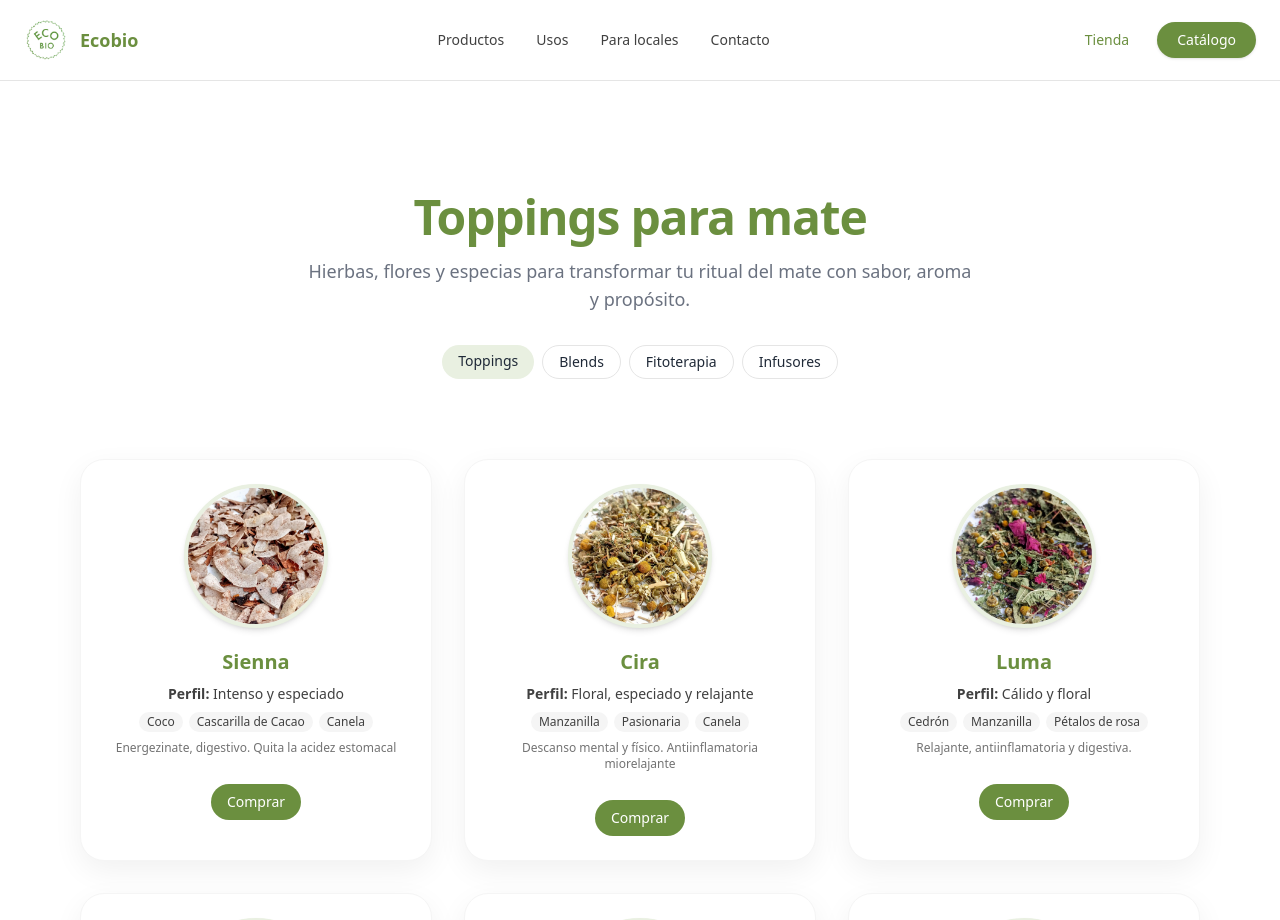
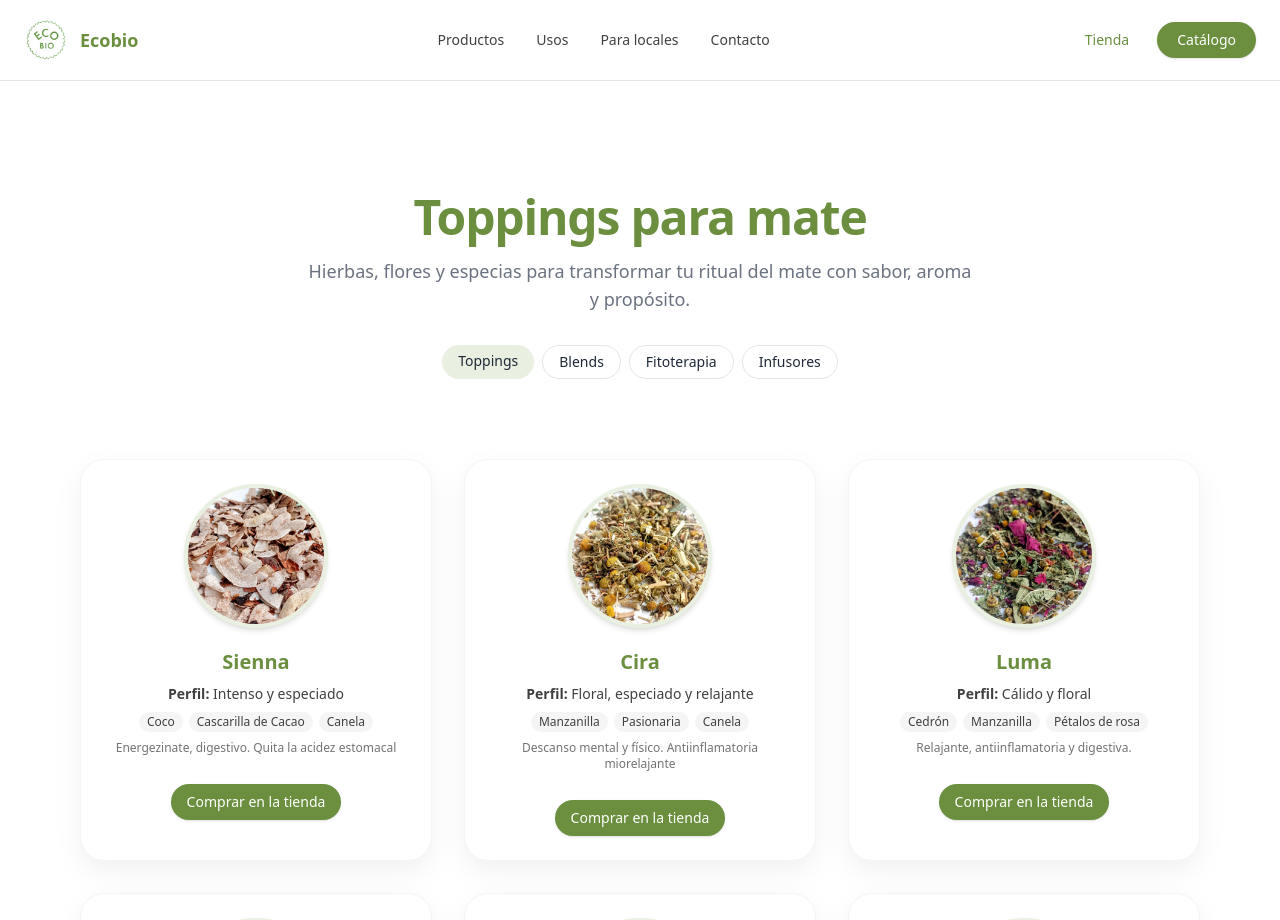
Before and after one commit to cristiandlv/ecobio, a Next.js app: page /toppings-mate in a window 1280 px wide. Shown: the top 920 px of the page. Built offline with nearby package versions, Linux system fonts and the light colour scheme.

Commit message:
add buttons shop

```diff
--- a/src/app/blends-te/page.tsx
+++ b/src/app/blends-te/page.tsx
@@ -6,6 +6,8 @@ import ProductCard from "@/components/ProductCard";
 ====================== */
 
 const blendsTeina = [
+  // Agregar campo 'empretienda' a cada producto
+  // Ejemplo: empretienda: "https://www.empretienda.com.ar/producto/cumbre"
   {
     name: "Cumbre",
     perfil: "Aromático, frutal, digestivo",
@@ -20,6 +22,7 @@ const blendsTeina = [
     ],
     ideal: "Diurético, antiinflamatorio y digestivo",
     image: "/cumbre1.jpeg",
+    empretienda: "https://ecobio.empretienda.com.ar/te-en-hebras/cumbre",
   },
   {
     name: "Masala Chai",
@@ -36,6 +39,7 @@ const blendsTeina = [
     ],
     ideal: "Depurativo, digestivo y revitalizante",
     image: "/chai2.jpeg",
+    empretienda: "https://ecobio.empretienda.com.ar/te-en-hebras/masala-chai",
   },
   {
     name: "Nativo",
@@ -44,6 +48,7 @@ const blendsTeina = [
     ingredientes: ["Mandarina", "Hibiscus", "Rooibos"],
     ideal: "Sin cafeína, relajante y digestivo",
     image: "/nativo1.jpeg",
+    empretienda: "https://ecobio.empretienda.com.ar/te-en-hebras/nativo",
   },
   {
     name: "Prado",
@@ -58,6 +63,7 @@ const blendsTeina = [
     ],
     ideal: "Antioxidante y relajante",
     image: "/prado1.jpeg",
+    empretienda: "https://ecobio.empretienda.com.ar/te-en-hebras/prado",
   },
   {
     name: "Alba",
@@ -72,10 +78,12 @@ const blendsTeina = [
     ],
     ideal: "Antioxidante y digestivo",
     image: "/alba2.jpeg",
+    empretienda: "https://ecobio.empretienda.com.ar/te-en-hebras/alba",
   },
 ];
 
 const blendsSinTeina = [
+  // Agregar campo 'empretienda' a cada producto
   {
     name: "Sienna",
     perfil: "Intenso y especiado",
@@ -83,6 +91,7 @@ const blendsSinTeina = [
     ingredientes: ["Coco", "Cascarilla de cacao", "Canela"],
     usos: "Energizante suave para comenzar el día",
     image: "/sienna.jpeg",
+    empretienda: "https://ecobio.empretienda.com.ar/sin-teina/sienna",
   },
   {
     name: "Cira",
@@ -91,6 +100,7 @@ const blendsSinTeina = [
     ingredientes: ["Manzanilla", "Pasionaria", "Canela"],
     usos: "Descanso mental y físico",
     image: "/cira.jpeg",
+    empretienda: "https://ecobio.empretienda.com.ar/sin-teina/cira",
   },
   {
     name: "Luma",
@@ -99,6 +109,7 @@ const blendsSinTeina = [
     ingredientes: ["Cedrón", "Manzanilla", "Pétalos de rosa"],
     usos: "Ritual nocturno",
     image: "/luma.jpeg",
+    empretienda: "https://ecobio.empretienda.com.ar/sin-teina/luma",
   },
   {
     name: "Ayra",
@@ -114,6 +125,7 @@ const blendsSinTeina = [
     ],
     usos: "Molestias digestivas y tensión corporal",
     image: "/ayra.jpeg",
+    empretienda: "https://ecobio.empretienda.com.ar/sin-teina/ayra",
   },
   {
     name: "Ruma",
@@ -128,6 +140,7 @@ const blendsSinTeina = [
     ],
     usos: "Depuración y digestión pesada",
     image: "/ruma.jpeg",
+    empretienda: "https://ecobio.empretienda.com.ar/sin-teina/ruma",
   },
   {
     name: "Zenda",
@@ -136,6 +149,7 @@ const blendsSinTeina = [
     ingredientes: ["Menta", "Jengibre", "Lemon grass", "Limón"],
     usos: "Rutinas conscientes y procesos depurativos",
     image: "/zenda.jpeg",
+    empretienda: "https://ecobio.empretienda.com.ar/sin-teina/zenda",
   },
 ];
 
@@ -143,14 +157,7 @@ const blendsSinTeina = [
    HELPERS
 ====================== */
 
-const whatsappBase = "https://wa.me/5492246460002?text=";
-
-function getWspLink(item: { name: string }) {
-  return (
-    whatsappBase +
-    encodeURIComponent(`Hola! Quiero comprar el blend: ${item.name}`)
-  );
-}
+// ...existing code...
 
 /* ======================
    PAGE
@@ -216,11 +223,11 @@ export default function BlendsTePage() {
               className="p-5"
               action={
                 <a
-                  href={getWspLink(blend)}
+                  href={blend.empretienda}
                   target="_blank"
-                  className="mt-4 inline-block bg-(--color-primary) text-white text-sm px-5 py-2 rounded-full hover:opacity-90 transition"
+                  className="mt-4 inline-block bg-(--color-primary) text-white text-sm px-5 py-2 rounded-full hover:opacity-90 transition shadow"
                 >
-                  Comprar
+                  Comprar en la tienda
                 </a>
               }
             >
@@ -263,11 +270,11 @@ export default function BlendsTePage() {
               className="p-5"
               action={
                 <a
-                  href={getWspLink(blend)}
+                  href={blend.empretienda}
                   target="_blank"
-                  className="mt-4 inline-block bg-(--color-primary) text-white text-sm px-5 py-2 rounded-full hover:opacity-90 transition"
+                  className="mt-4 inline-block bg-(--color-primary) text-white text-sm px-5 py-2 rounded-full hover:opacity-90 transition shadow"
                 >
-                  Comprar
+                  Comprar en la tienda
                 </a>
               }
             >
--- a/src/app/fitoterapia/page.tsx
+++ b/src/app/fitoterapia/page.tsx
@@ -9,6 +9,7 @@ const recetas = [
     beneficios:
       "Alivia dolores menstruales, espasmos uterinos y malestar digestivo asociado al ciclo.",
     image: "/nerina1.jpeg",
+    empretienda: "https://ecobio.empretienda.com.ar/fitoterapia/nerina-dolor-menstrual",
   },
   {
     name: "NUBIA · Insomnio",
@@ -17,6 +18,7 @@ const recetas = [
     beneficios:
       "Acompaña las dificultades para conciliar el sueño, especialmente cuando el origen es nervioso o emocional.",
     image: "/nubia1.jpeg",
+    empretienda: "https://ecobio.empretienda.com.ar/fitoterapia/nubia-insomnio",
   },
   {
     name: "BERILO · Hígado",
@@ -25,6 +27,7 @@ const recetas = [
     beneficios:
       "Acompaña la función hepática. Mejora la digestión y activa procesos depurativos.",
     image: "/berilo.jpeg",
+    empretienda: "https://ecobio.empretienda.com.ar/fitoterapia/berilo-higado",
   },
   {
     name: "PÁRAMO · Expectorante",
@@ -40,6 +43,7 @@ const recetas = [
     beneficios:
       "Acompaña procesos respiratorios leves, congestión, tos, sensación de frío corporal y defensas bajas.",
     image: "/paramo.jpeg",
+    empretienda: "https://ecobio.empretienda.com.ar/fitoterapia/paramo-expectorante",
   },
   {
     name: "ASTRA · Articulaciones",
@@ -54,6 +58,7 @@ const recetas = [
     beneficios:
       "Alivia articulaciones, inflamación, rigidez y sensación de pesadez corporal.",
     image: "/astra.jpeg",
+    empretienda: "https://ecobio.empretienda.com.ar/fitoterapia/astra-articulaciones",
   },
   {
     name: "PAUZA · Ansiedad",
@@ -69,6 +74,7 @@ const recetas = [
     beneficios:
       "Reduce el nerviosismo, relaja el cuerpo y acompaña el equilibrio emocional.",
     image: "/mock-pauza.jpeg",
+    empretienda: "https://ecobio.empretienda.com.ar/fitoterapia/pauza-ansiedad",
   },
   {
     name: "CÉFIRO · Digestivo",
@@ -83,6 +89,7 @@ const recetas = [
     beneficios:
       "Reduce inflamación y sensación de pesadez. Acompaña la digestión y la expulsión de gases.",
     image: "/cefiro2.jpeg",
+    empretienda: "https://ecobio.empretienda.com.ar/fitoterapia/cefiro-digestivo",
   },
   {
     name: "ATÁRA · Diurético",
@@ -91,6 +98,7 @@ const recetas = [
     beneficios:
       "Acompaña procesos de depuración suave y drenaje de líquidos retenidos.",
     image: "/atara.jpeg",
+    empretienda: "https://ecobio.empretienda.com.ar/fitoterapia/atara-diuretico",
   },
   {
     name: "DALIA · Menopausia",
@@ -105,22 +113,13 @@ const recetas = [
     beneficios:
       "Acompaña cambios físicos y emocionales propios de esta etapa.",
     image: "/dalia.jpeg",
+    empretienda: "https://ecobio.empretienda.com.ar/fitoterapia/dalia-menopausia",
   },
 ];
 
+// receta interface removed (not used)
 
-interface receta {
-  name: string;
-  descripcion: string;
-
-  image: string;
-}
-
-
-const whatsappBase = "https://wa.me/5492246460002?text=";
-const getWspLink = (item: receta) =>
-  whatsappBase +
-  encodeURIComponent(`Hola! Quiero comprar esta receta: ${item.name}`);
+// no-op: ya no usamos WhatsApp link aquí
 
 export default function FitoterapiaPage() {
   return (
@@ -138,27 +137,10 @@ export default function FitoterapiaPage() {
 
         {/* MENU */}
         <nav className="mt-8 flex justify-center gap-2 flex-wrap">
-          <Link
-            href="/toppings-mate"
-            className="px-4 py-1.5 text-sm rounded-full border border-neutral-200 hover:bg-(--color-primary-soft)"
-          >
-            Toppings
-          </Link>
-          <Link
-            href="/blends-te"
-            className="px-4 py-1.5 text-sm rounded-full border border-neutral-200 hover:bg-(--color-primary-soft)"
-          >
-            Blends
-          </Link>
-          <span className="px-4 py-1.5 text-sm rounded-full bg-(--color-primary-soft)">
-            Fitoterapia
-          </span>
-          <Link
-            href="/infusores"
-            className="px-4 py-1.5 text-sm rounded-full border border-neutral-200 hover:bg-(--color-primary-soft)"
-          >
-            Infusores
-          </Link>
+          <Link href="/toppings-mate" className="px-4 py-1.5 text-sm rounded-full border border-neutral-200 hover:bg-(--color-primary-soft)">Toppings</Link>
+          <Link href="/blends-te" className="px-4 py-1.5 text-sm rounded-full border border-neutral-200 hover:bg-(--color-primary-soft)">Blends</Link>
+          <span className="px-4 py-1.5 text-sm rounded-full bg-(--color-primary-soft)">Fitoterapia</span>
+          <Link href="/infusores" className="px-4 py-1.5 text-sm rounded-full border border-neutral-200 hover:bg-(--color-primary-soft)">Infusores</Link>
         </nav>
       </header>
 
@@ -172,34 +154,19 @@ export default function FitoterapiaPage() {
             imageAlt={r.name}
             className="p-5"
             action={
-              <a
-                href={getWspLink(r)}
-                target="_blank"
-                className="mt-1 inline-block bg-(--color-primary) text-white text-sm px-4 py-2 rounded-full"
-              >
-                Consultar
-              </a>
+              <a href={r.empretienda} target="_blank" className="mt-1 inline-block bg-(--color-primary) text-white text-sm px-4 py-2 rounded-full shadow hover:opacity-90 transition">Comprar en la tienda</a>
             }
           >
             <div className="text-sm text-neutral-700 space-y-2">
-              <p className="italic text-(--color-muted)">
-                {r.descripcion}
-              </p>
+              <p className="italic text-(--color-muted)">{r.descripcion}</p>
 
               <div className="flex flex-wrap gap-1.5 justify-center">
                 {r.ingredientes.map((ing) => (
-                  <span
-                    key={ing}
-                    className="bg-neutral-100 text-neutral-700 text-xs px-2 py-0.5 rounded-full"
-                  >
-                    {ing}
-                  </span>
+                  <span key={ing} className="bg-neutral-100 text-neutral-700 text-xs px-2 py-0.5 rounded-full">{ing}</span>
                 ))}
               </div>
 
-              <p className="text-(--color-muted)">
-                {r.beneficios}
-              </p>
+              <p className="text-(--color-muted)">{r.beneficios}</p>
             </div>
           </ProductCard>
         ))}
@@ -207,21 +174,9 @@ export default function FitoterapiaPage() {
 
       {/* ================= CTA ================= */}
       <div className="mt-16 text-center">
-        <p className="max-w-2xl mx-auto text-(--color-muted)">
-          Si estas infusiones no son las
-          que buscas, podemos armarte la
-          que mejor vaya con vos, según
-          tus necesidades y preferencias.
-        </p>
+        <p className="max-w-2xl mx-auto text-(--color-muted)">Si estas infusiones no son las que buscas, podemos armarte la que mejor vaya con vos, según tus necesidades y preferencias.</p>
 
-        <a
-          href="https://forms.gle/GUXMFgbsD1fnAdVc8"
-          target="_blank"
-          rel="noopener noreferrer"
-          className="inline-block mt-8 bg-(--color-primary) text-white px-8 py-3 rounded-full font-medium shadow hover:bg-(--color-primary-dark) transition"
-        >
-          Consultar fitoterapia personalizada
-        </a>
+        <a href="https://forms.gle/GUXMFgbsD1fnAdVc8" target="_blank" rel="noopener noreferrer" className="inline-block mt-8 bg-(--color-primary) text-white px-8 py-3 rounded-full font-medium shadow hover:bg-(--color-primary-dark) transition">Consultar fitoterapia personalizada</a>
       </div>
     </section>
   );
--- a/src/app/infusores/page.tsx
+++ b/src/app/infusores/page.tsx
@@ -24,10 +24,7 @@ const infusores: articulo[] = [
 
 ];
 
-const whatsappBase = "https://wa.me/5492246460002?text=";
-const getWspLink = (item: articulo) =>
-  whatsappBase +
-  encodeURIComponent(`Hola! Quiero comprar el infusor: ${item.name}`);
+const whatsappBase = "https://wa.me/5492246460002?text=Hola! Quiero comprar un infusor Ecobio";
 
 export default function InfusoresPage() {
   return (
@@ -79,11 +76,11 @@ export default function InfusoresPage() {
             className="p-5"
             action={
               <a
-                href={getWspLink(t)}
+                href={whatsappBase}
                 target="_blank"
-                className="mt-1 inline-block bg-(--color-primary) text-white text-sm px-4 py-2 rounded-full"
+                className="mt-1 inline-block bg-(--color-primary) text-white text-sm px-4 py-2 rounded-full shadow hover:opacity-90 transition"
               >
-                Comprar
+                Consultar por WhatsApp
               </a>
             }
           >
--- a/src/app/toppings-mate/page.tsx
+++ b/src/app/toppings-mate/page.tsx
@@ -8,6 +8,7 @@ interface Topping {
   beneficios: string;
   usos: string;
   image: string;
+  empretienda?: string;
 }
 
 const toppings: Topping[] = [
@@ -18,6 +19,7 @@ const toppings: Topping[] = [
     beneficios: "Relajante, antiinflamatoria",
     usos: "Energezinate, digestivo. Quita la acidez estomacal",
     image: "/sienna.jpeg",
+    empretienda: "https://ecobio.empretienda.com.ar/toppings-de-mate/sienna",
   },
   {
     name: "Cira",
@@ -30,6 +32,7 @@ const toppings: Topping[] = [
     beneficios: "Antiinflamatoria, calmante y relajante",
     usos: "Descanso mental y físico. Antiinflamatoria miorelajante",
     image: "/cira.jpeg",
+    empretienda: "https://ecobio.empretienda.com.ar/toppings-de-mate/cira",
   },
   {
     name: "Luma",
@@ -38,6 +41,7 @@ const toppings: Topping[] = [
     beneficios: "Calmante, digestiva",
     usos: "Relajante, antiinflamatoria y digestiva.",
     image: "/luma.jpeg",
+    empretienda: "https://ecobio.empretienda.com.ar/toppings-de-mate/luma",
   },
   {
     name: "Ayra",
@@ -53,6 +57,7 @@ const toppings: Topping[] = [
     beneficios: "Digestiva, analgésica y antiespasmódica",
     usos: "Refrescante, espasmódica y digestiva. Quita la acidez estomacal",
     image: "/ayra.jpeg",
+    empretienda: "https://ecobio.empretienda.com.ar/toppings-de-mate/ayra",
   },
   {
     name: "Ruma",
@@ -67,6 +72,7 @@ const toppings: Topping[] = [
     beneficios: "Diuretica, antiinflamatoria y antiséptica",
     usos: "Depurativa, retención de líquidos y digestivo. Quita la acidez estomacal",
     image: "/ruma.jpeg",
+    empretienda: "https://ecobio.empretienda.com.ar/toppings-de-mate/ruma",
   },
   {
     name: "Zenda",
@@ -75,13 +81,11 @@ const toppings: Topping[] = [
     beneficios: "Digestiva, espectorante y analgésica",
     usos: "Expetorante, analgésica y digestiva. Quita la acidez estomacal",
     image: "/zenda.jpeg",
+    empretienda: "https://ecobio.empretienda.com.ar/toppings-de-mate/zenda",
   },
 ];
 
-const whatsappBase = "https://wa.me/5492246460002?text=";
-const getWspLink = (item: Topping) =>
-  whatsappBase +
-  encodeURIComponent(`Hola! Quiero comprar el topping: ${item.name}`);
+// ...existing code...
 
 export default function ToppingsMatePage() {
   return (
@@ -133,11 +137,11 @@ export default function ToppingsMatePage() {
             className="p-5"
             action={
               <a
-                href={getWspLink(t)}
+                href={t.empretienda}
                 target="_blank"
-                className="mt-3 inline-block bg-(--color-primary) text-white text-sm px-4 py-2 rounded-full"
+                className="mt-3 inline-block bg-(--color-primary) text-white text-sm px-4 py-2 rounded-full shadow hover:opacity-90 transition"
               >
-                Comprar
+                Comprar en la tienda
               </a>
             }
           >
```
